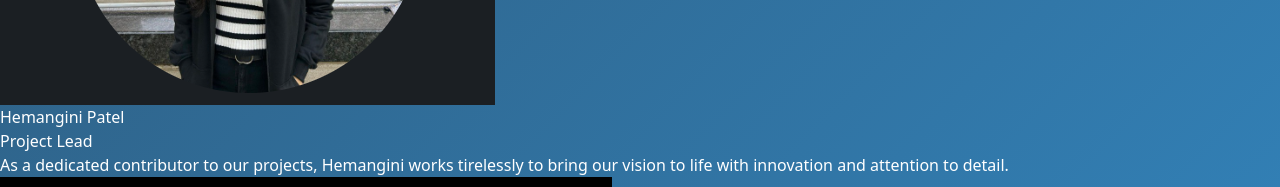
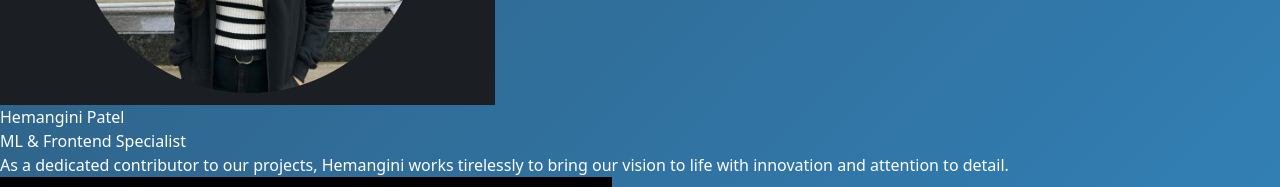
Before and after one commit to owais012/AI-Based_Synchronised-Video_Dubbing, a React (Vite) app in the folder frontend/: page /about in a window 1280 px wide. Shown: the part 1940-2127 px from the top of the page. Built offline with nearby package versions, Linux system fonts and the light colour scheme.

Commit message:
Final Changes

```diff
--- a/frontend/src/components/AboutUs.jsx
+++ b/frontend/src/components/AboutUs.jsx
@@ -53,7 +53,7 @@ function AboutUs() {
               />
             </div>
             <h4 className="font-bold text-xl text-blue-400">Hemangini Patel</h4>
-            <p className="text-sm mt-2 font-medium text-green-400">Project Lead</p>
+            <p className="text-sm mt-2 font-medium text-green-400">ML & Frontend Specialist</p>
             <p className="text-sm mt-4 text-gray-300">
 
             As a dedicated contributor to our projects, Hemangini works tirelessly to bring our vision to life with innovation and attention to detail.            </p>
```
